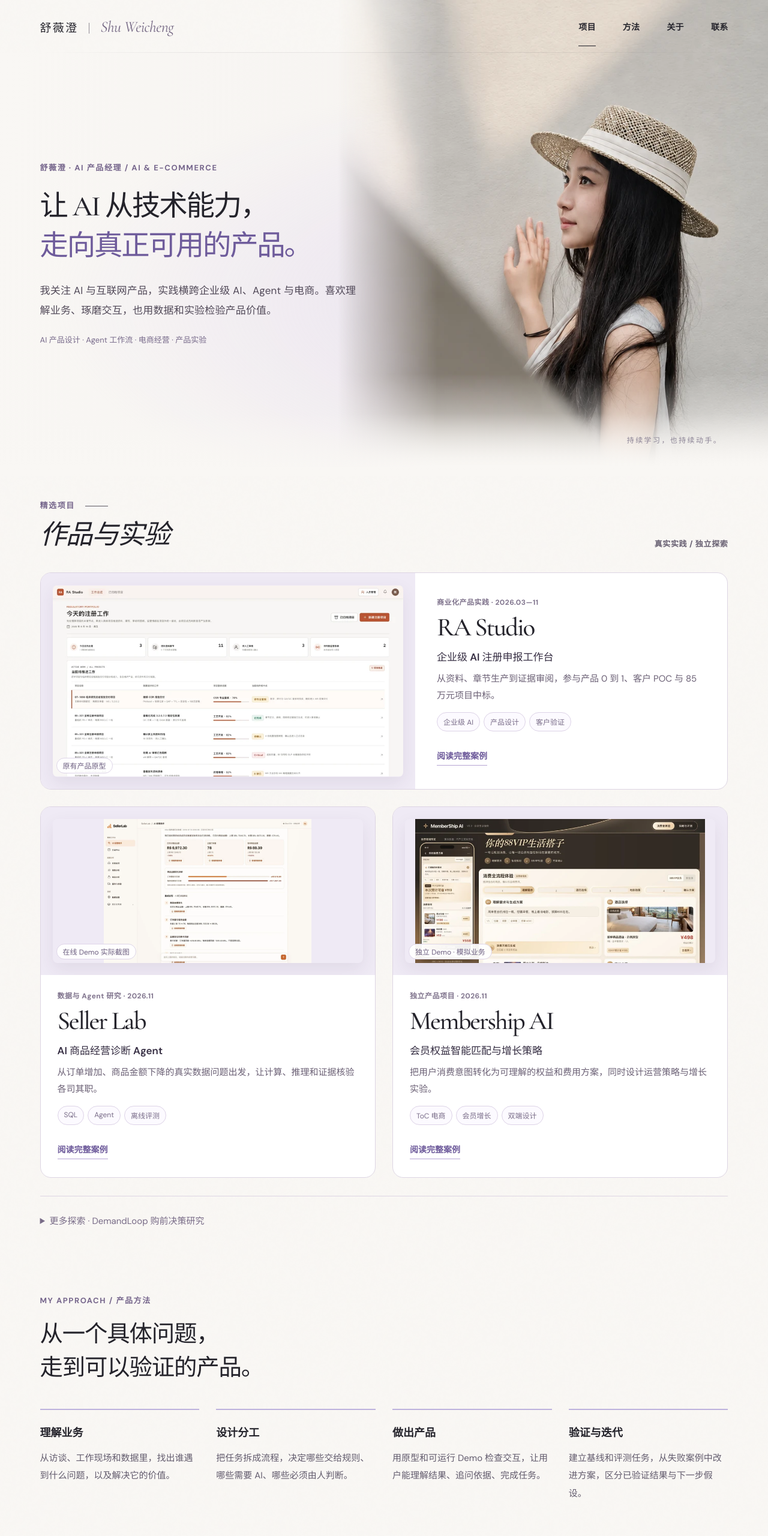
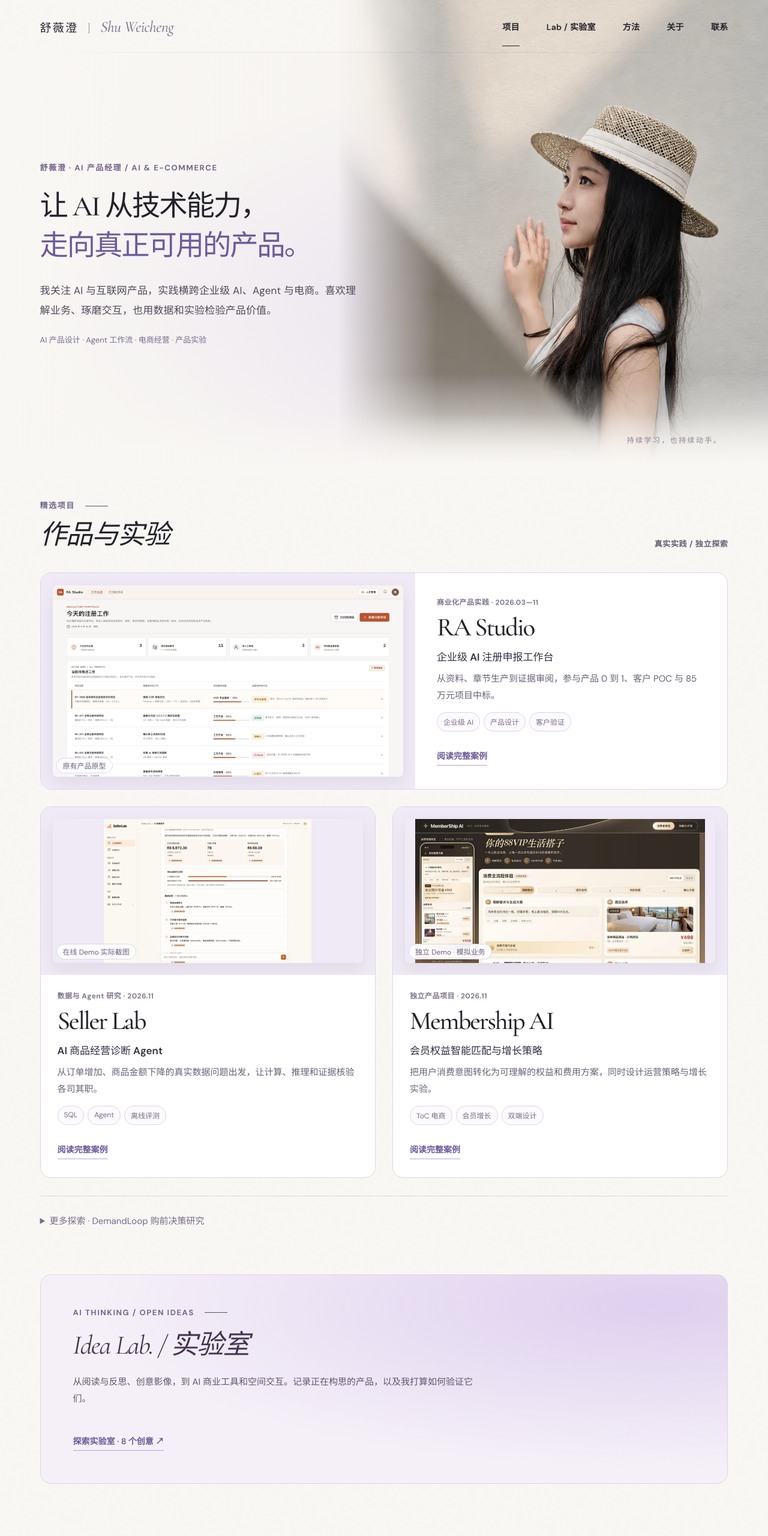
Before and after one commit to foxuswc/portfolio, a plain HTML site: page index.html in a window 1280 px wide. Shown: the top 2560 px of the page at 60% size. Drawn offline with nearby package versions, Linux system fonts and the light colour scheme.

Commit message:
Link Idea Lab from homepage and navigation

```diff
--- a/index.html
+++ b/index.html
@@ -4,7 +4,7 @@
   <meta charset="UTF-8" />
   <meta name="viewport" content="width=device-width, initial-scale=1, viewport-fit=cover" />
   <meta name="color-scheme" content="light" />
-  <meta name="portfolio-version" content="v2.0-20261123" />
+  <meta name="portfolio-version" content="v2.1-20261125" />
   <meta name="theme-color" content="#f9f7f4" />
   <meta name="description" content="舒薇澄的 AI 产品作品集：从药品注册 AI 工作台的产品化与商业化，到消费决策、商家经营的独立实验。" />
   <title>舒薇澄 | AI 产品经理 · 电商与 Agent 作品集</title>
@@ -24,7 +24,7 @@
   <header class="container topbar">
     <a class="brand" href="#top" aria-label="回到首页"><span class="brand-cn">舒薇澄</span><span class="brand-divider" aria-hidden="true"></span><span class="brand-en">Shu Weicheng</span></a>
     <button class="menu-toggle" id="menuToggle" aria-label="打开导航菜单" aria-expanded="false" aria-controls="nav"><svg viewBox="0 0 20 20" fill="none" stroke="currentColor" stroke-width="1.4"><path d="M2 6h16M2 14h16"/></svg></button>
-    <nav class="nav" id="nav" aria-label="主要导航"><a href="#work" class="active">项目</a><a href="#approach">方法</a><a href="#about">关于</a><a href="#contact">联系</a></nav>
+    <nav class="nav" id="nav" aria-label="主要导航"><a href="#work" class="active">项目</a><a href="lab.html">Lab / 实验室</a><a href="#approach">方法</a><a href="#about">关于</a><a href="#contact">联系</a></nav>
   </header>
   <main>
     <section class="hero" aria-labelledby="hero-title">
@@ -52,6 +52,8 @@
           <div class="project-bottom"><div class="project-index">02 / 独立产品探索</div><div class="project-title-row"><strong class="project-title">DemandLoop</strong><span class="project-arrow">↗</span></div><p class="project-description">商品参数、评价与问答散落各处。我想让 AI 帮用户找到依据，而不只是给出答案。</p><div class="tags"><span class="tag">消费 AI</span><span class="tag">用户研究</span><span class="tag">RAG</span></div></div>
         </button></details>
     </section>
+
+<section class="container" id="lab" aria-labelledby="lab-heading" style="padding-bottom:55px"><a href="lab.html" style="display:block;border:1px solid #ddd5e3;border-radius:18px;padding:clamp(24px,5vw,54px);background:radial-gradient(ellipse at 90% 15%,#ded0ef,transparent 65%),#f5f0f8"><div class="eyebrow">AI THINKING / OPEN IDEAS <span class="rule"></span></div><h2 class="section-heading editorial" id="lab-heading" style="margin:14px 0;color:#453552">Idea Lab. / 实验室</h2><p style="max-width:670px;font-size:15px;line-height:1.9;color:#62556f">从阅读与反思、创意影像，到 AI 商业工具和空间交互。记录正在构思的产品，以及我打算如何验证它们。</p><span class="case-link">探索实验室 · 8 个创意 ↗</span></a></section>
 
 <section class="container approach" id="approach"><div class="eyebrow">MY APPROACH / 产品方法</div><h2>从一个具体问题，<br>走到可以验证的产品。</h2><div class="approach-grid"><article><h3>理解业务</h3><p>从访谈、工作现场和数据里，找出谁遇到什么问题，以及解决它的价值。</p></article><article><h3>设计分工</h3><p>把任务拆成流程，决定哪些交给规则、哪些需要 AI、哪些必须由人判断。</p></article><article><h3>做出产品</h3><p>用原型和可运行 Demo 检查交互，让用户能理解结果、追问依据、完成任务。</p></article><article><h3>验证与迭代</h3><p>建立基线和评测任务，从失败案例中改进方案，区分已验证结果与下一步假设。</p></article></div></section>
     <section class="container about" id="about" aria-labelledby="about-title">
```
